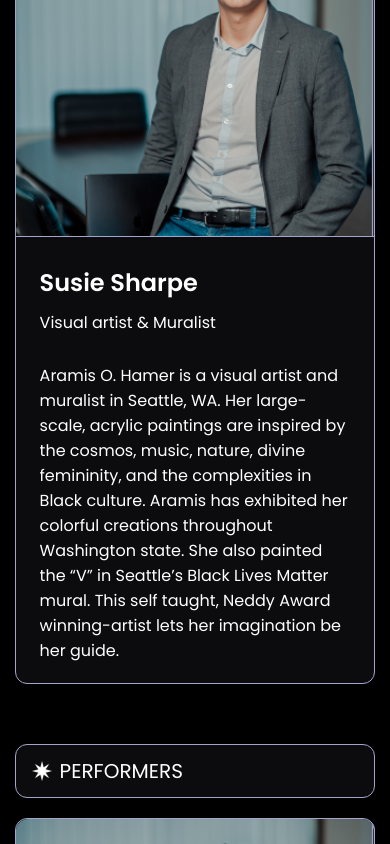
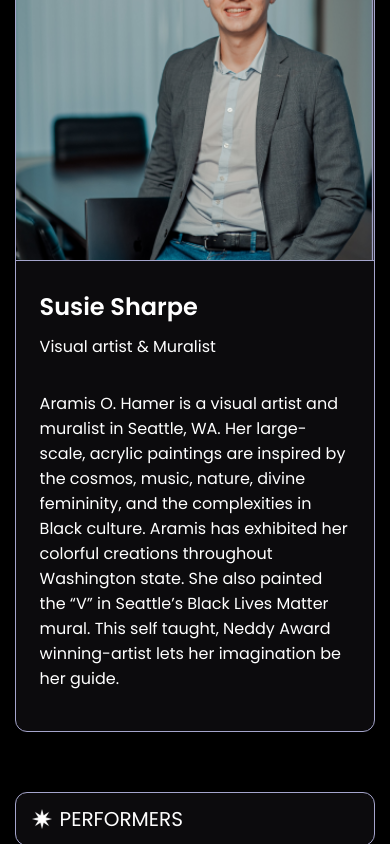
Before and after one commit to tedx-uofw/tedx-website-2024, a React (Create React App) app: page /speakers in a window 390 px wide. Shown: the part 1156-2000 px from the top of the page. Built offline with nearby package versions, Linux system fonts and the light colour scheme.

Commit message:
fix speaker/past event box sizing

```diff
--- a/src/components/about/past_events/create_event.css
+++ b/src/components/about/past_events/create_event.css
@@ -1,6 +1,7 @@
 .event-box {
-    /* width: 1436px; */
+    max-width: 1436px;
     width: 83%;
+    min-width: 1100px;
     margin: 0px auto 40px auto;
     border-radius: 12px;
     border: 1px solid var(--Purble, #A5A5CC);
@@ -73,6 +74,7 @@
         /* width: 543px; */
         width: 94%;
         flex-direction: column-reverse;
+        min-width: 0px;
     }
 
     .event-img {
--- a/src/components/about/past_events/past_events.css
+++ b/src/components/about/past_events/past_events.css
@@ -3,7 +3,8 @@
     padding: 10px 0px;
     align-items: center;
     gap: 10px;
-    /* width: 1436px; */
+    max-width: 1436px;
+    min-width: 1100px;
     width: 83%;
     margin: 0 auto 40px auto;
 }
@@ -11,6 +12,7 @@
 @media only screen and (max-width: 575px) {
     .heading {
         width: 94%;
+        min-width: 0px;
     }
 }
 
--- a/src/components/speakers/createSpeaker.css
+++ b/src/components/speakers/createSpeaker.css
@@ -1,6 +1,7 @@
 .speaker-box {
-    /* width: 1145px; */
+    max-width: 1145px;
     width: 67%;
+    min-width: 800px;
     height: 337px;
     /* height: auto; */
     margin: 24px auto 0 auto;
@@ -35,14 +36,16 @@
     font-size: 16px;
     font-weight: 400;
     margin: 16px 0 32px 0;
-    /* margin: 16px 0 32px 0; */
+    /* margin: 16px 0 12px 0; */
 }
 
 .speaker-descr {
     font-size: 20px;
     font-weight: 400;
-    margin: -20px 0 -20px 0;
+    /* margin: -20px 0 0 0; */
+    margin: 0;
     overflow: auto;
+    margin-block-start: -1em;
 }
 
 .last-person {
@@ -55,6 +58,7 @@
     .speaker-box {
         /* width: 543px; */
         width: 94%;
+        min-width: 0px;
         height: auto;
         flex-direction: column;
         margin: 20px auto 0 auto;
--- a/src/components/speakers/speakers.css
+++ b/src/components/speakers/speakers.css
@@ -1,8 +1,9 @@
 @import url('https://fonts.googleapis.com/css2?family=Poppins');
 
 .header-box {
-    /* width: 1145px; */
+    max-width: 1145px;
     width: 67%;
+    min-width: 800px;
     border: 1px solid #A5A5CC;
     border-radius: 12px;
     background: var(--off-black-40, rgba(30, 28, 34, 0.40));
@@ -37,6 +38,7 @@
     .header-box {
         /* width: 543px; */
         width: 94%;
+        min-width: 0px;
     }
 
     .header-content {
```
